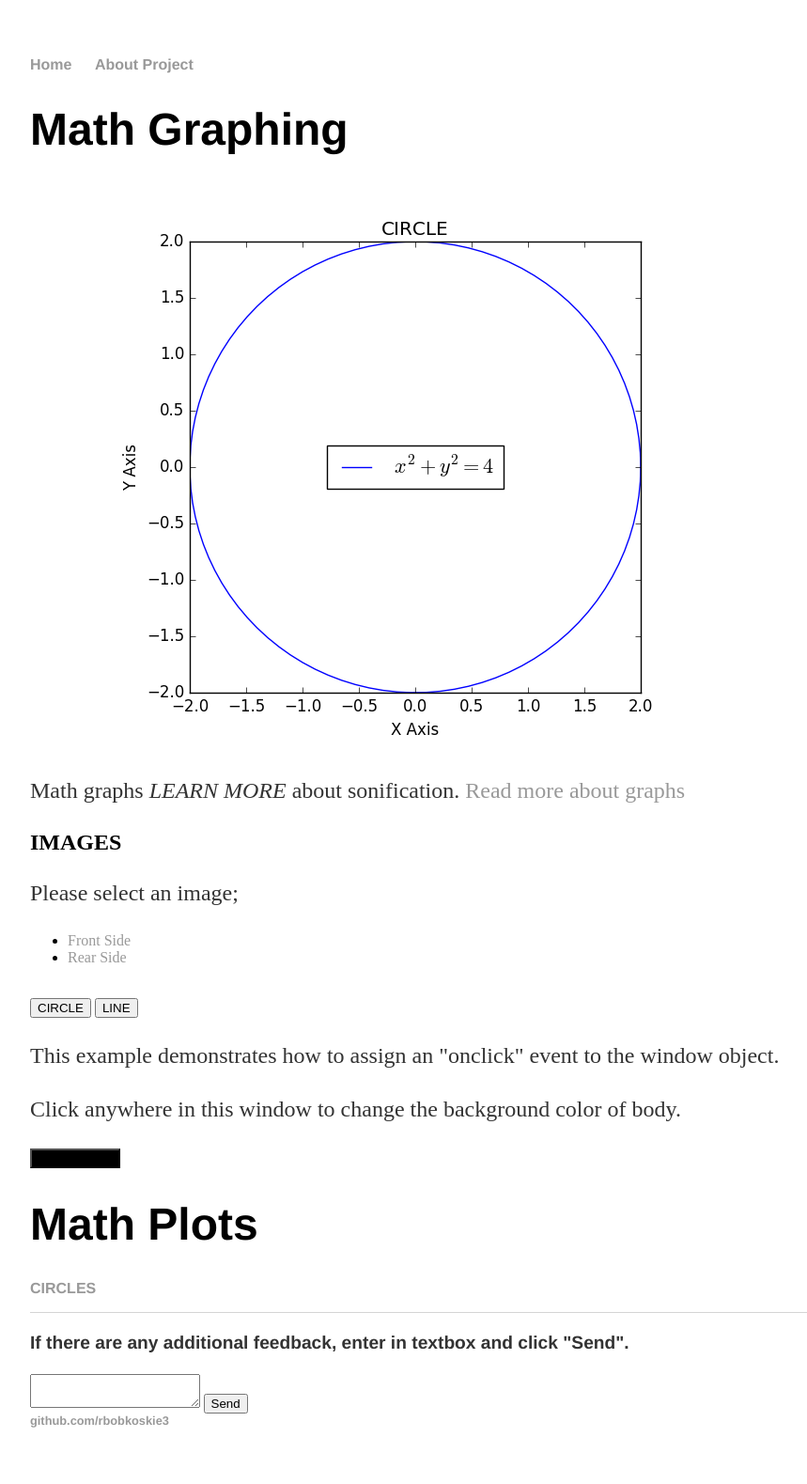
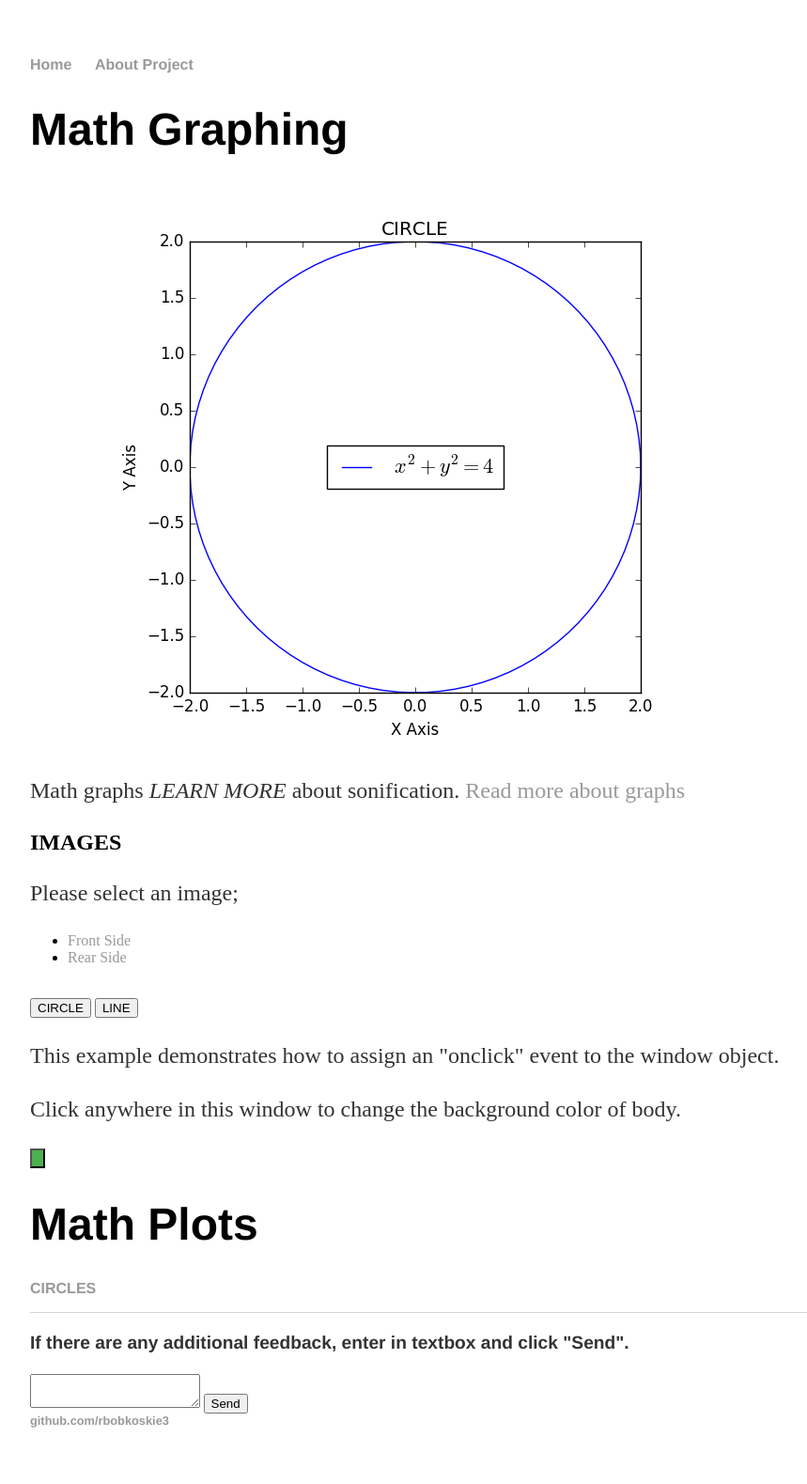
Before and after one commit to rbobkoskie3/rbobkoskie3.github.io, a Jekyll site: the page built from index.html, in a window 1280 px wide. Shown: the whole page at 94% size, without its empty margins (160-1019 px from the left). Built offline with Jekyll 4.4.1, drawn with Linux system fonts in a browser that asks for light colours.

Commit message:
Update index.html

```diff
--- a/index.html
+++ b/index.html
@@ -47,10 +47,11 @@ title: Math, Sonification, Plots
 	}
 	</script>
 
-	<input type="button" name="BLACK" value="Ignore Delete" id="select1" onclick="changeColor();" style="background:rgb(0,0,0);"/>
+	<!-- input type="button" name="BLACK" value="Ignore Delete" id="select1" onclick="changeColor();" style="background:rgb(0,0,0);"/ -->
+	<input type="button" name="BLACK" onclick="changeColor();" style="background:#4CAF50; font-weight:bold; color:yellow;"/>
 	<script>
 	var count = 1;
-	function changeColorolor() {
+	function changeColor() {
 		var property = document.getElementById(btn);
 		if (count == 0) {
 			property.style.backgroundColor = "#FFFFFF"
```
